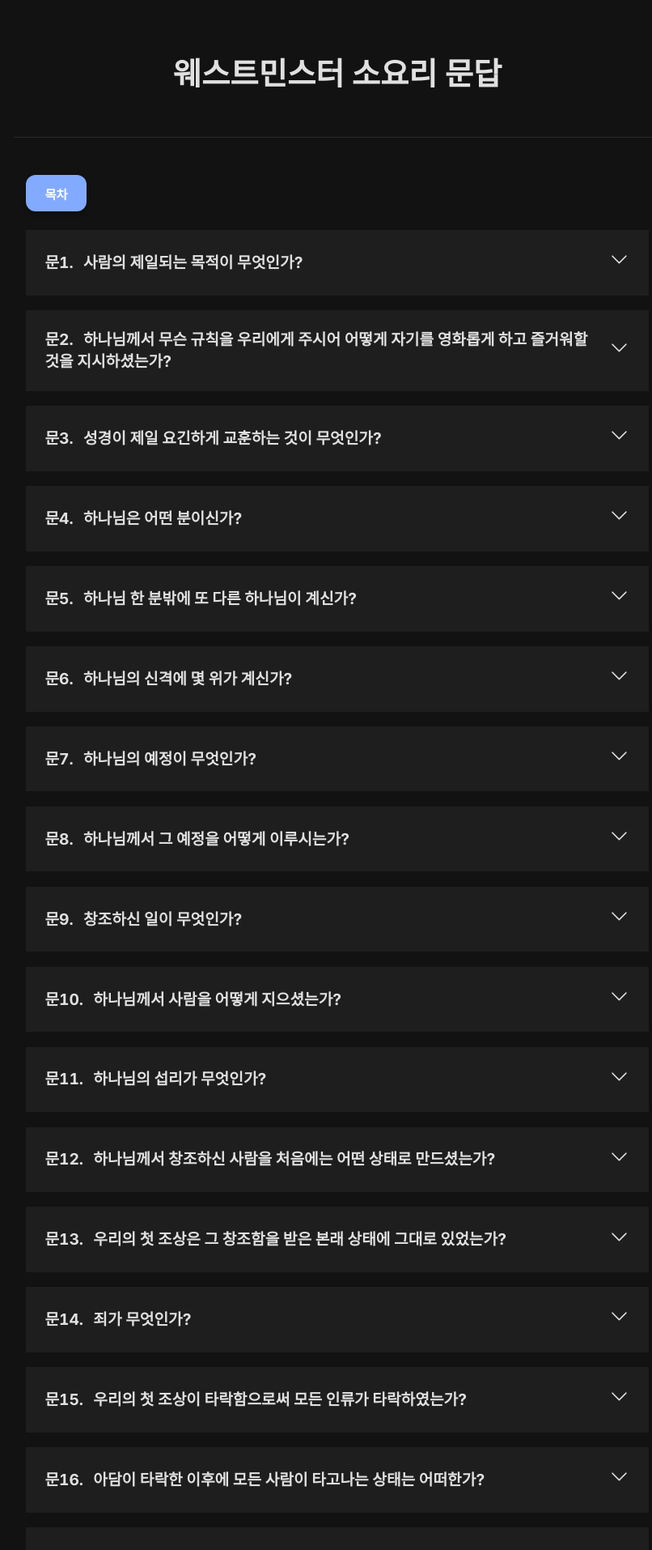
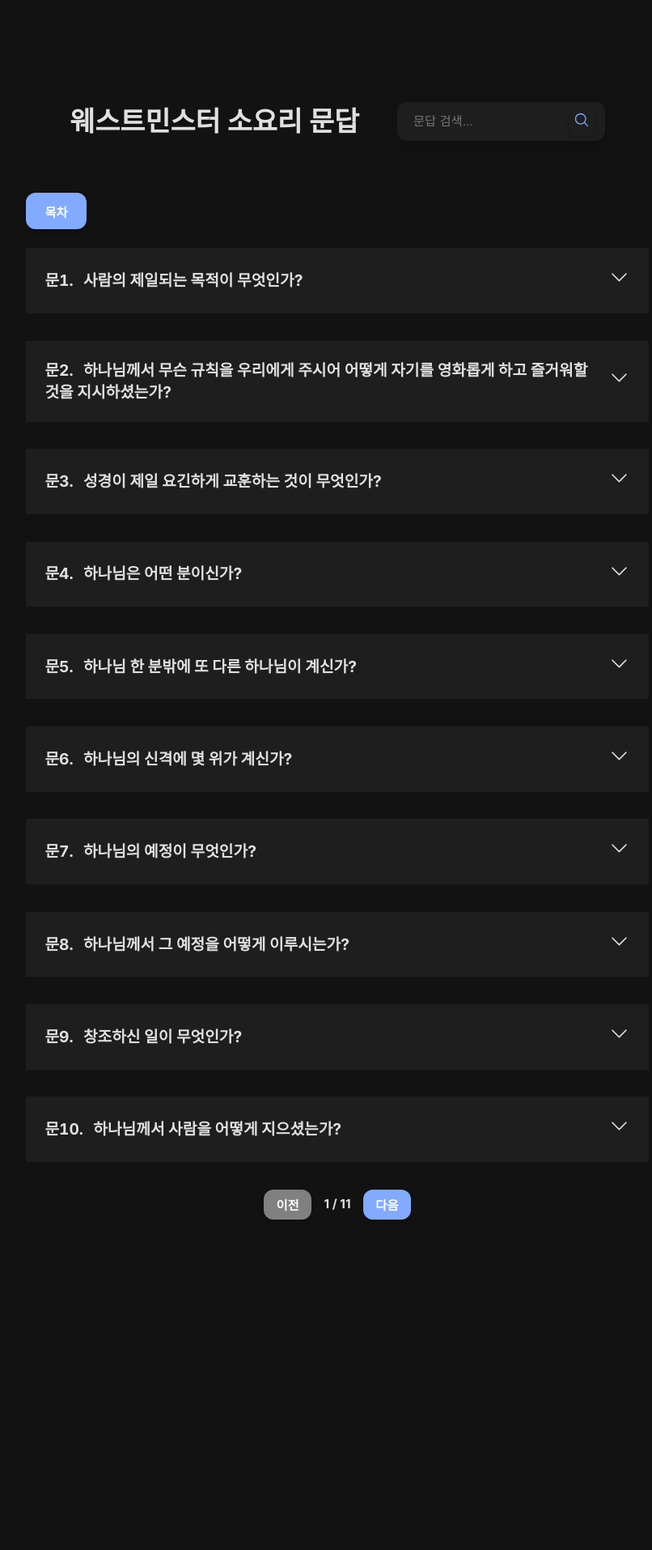
Before and after one commit to BokEumEom/westminster-catechism, a React (Vite) app: page / in a window 1280 px wide. Shown: the top 1914 px of the page at 81% size, without its empty margins (223-1029 px from the left). After the commit the page ends 1567 px from the top, so only its background shows below. Built offline with nearby package versions, Linux system fonts and the light colour scheme.

Commit message:
검색 기능 구현현

```diff
--- a/src/App.jsx
+++ b/src/App.jsx
@@ -1,12 +1,10 @@
 // src/App.jsx
 import { Routes, Route } from 'react-router-dom';
-import Header from './components/Header';
 import Home from './pages/Home';
 
 const App = () => {
   return (
     <div className="app">
-      <Header />
       <Routes>
         <Route path="/" element={<Home />} />
       </Routes>
--- a/src/components/CatechismAccordionList.jsx
+++ b/src/components/CatechismAccordionList.jsx
@@ -1,15 +1,40 @@
-import React, { useRef } from 'react';
+// src/components/CatechismAccordionList.jsx
+import React, { useRef, useState, useEffect } from 'react';
 import CatechismAccordionItem from './CatechismAccordionItem';
 import useCatechismData from '../hooks/useCatechismData';
+import '../styles/CatechismAccordionList.css';
 
-const CatechismAccordionList = React.forwardRef((props, ref) => {
+const CatechismAccordionList = React.forwardRef(({ searchQuery }, ref) => {
   const { catechismData, loading, error } = useCatechismData();
   const itemRefs = useRef([]);
+  const [currentPage, setCurrentPage] = useState(1);
+  const itemsPerPage = 10;
 
+  useEffect(() => {
+    setCurrentPage(1); // 검색 시 첫 페이지로 이동
+  }, [searchQuery]);
+
+  const filteredData = catechismData.filter(
+    (item) =>
+      item.question.toLowerCase().includes(searchQuery.toLowerCase()) ||
+      item.answer.toLowerCase().includes(searchQuery.toLowerCase())
+  );
+
+  const totalPages = Math.ceil(filteredData.length / itemsPerPage);
+
+  // 목차에서 선택한 항목으로 이동
   const scrollToItem = (id) => {
-    const index = catechismData.findIndex((item) => item.id === id);
-    if (itemRefs.current[index]) {
-      itemRefs.current[index].scrollIntoView({ behavior: 'smooth', block: 'start' });
+    const itemIndex = filteredData.findIndex((item) => item.id === id);
+    if (itemIndex !== -1) {
+      const page = Math.ceil((itemIndex + 1) / itemsPerPage);
+      setCurrentPage(page);
+
+      setTimeout(() => {
+        const adjustedIndex = itemIndex % itemsPerPage;
+        if (itemRefs.current[adjustedIndex]) {
+          itemRefs.current[adjustedIndex].scrollIntoView({ behavior: 'smooth', block: 'start' });
+        }
+      }, 300);
     }
   };
 
@@ -19,16 +44,44 @@ const CatechismAccordionList = React.forwardRef((props, ref) => {
 
   if (loading) return <p>데이터 로딩 중...</p>;
   if (error) return <p>오류 발생: {error}</p>;
+  if (filteredData.length === 0) return <p>검색 결과가 없습니다.</p>;
+
+  const currentItems = filteredData.slice((currentPage - 1) * itemsPerPage, currentPage * itemsPerPage);
 
   return (
+    <div className="accordion-container">
       <div className="accordion-list">
-      {catechismData.map((item, index) => (
+        {currentItems.map((item, index) => (
           <CatechismAccordionItem
             key={item.id}
             item={item}
             idRef={(el) => (itemRefs.current[index] = el)}
           />
         ))}
+      </div>
+
+      {/* 페이지네이션 */}
+      {totalPages > 1 && (
+        <div className="pagination">
+          <button
+            className="pagination-btn"
+            onClick={() => setCurrentPage((prev) => Math.max(prev - 1, 1))}
+            disabled={currentPage === 1}
+          >
+            이전
+          </button>
+          <span className="page-info">
+            {currentPage} / {totalPages}
+          </span>
+          <button
+            className="pagination-btn"
+            onClick={() => setCurrentPage((prev) => Math.min(prev + 1, totalPages))}
+            disabled={currentPage === totalPages}
+          >
+            다음
+          </button>
+        </div>
+      )}
     </div>
   );
 });
--- a/src/components/Header.jsx
+++ b/src/components/Header.jsx
@@ -1,11 +1,31 @@
 // src/components/Header.jsx
 import '../styles/Header.css';
+import { useState } from 'react';
+import { MagnifyingGlassIcon } from '@heroicons/react/24/solid';
 
-const Header = () => {
+const Header = ({ onSearch }) => {
+  const [searchText, setSearchText] = useState('');
+
+  const handleSearch = (e) => {
+    e.preventDefault();
+    if (onSearch) onSearch(searchText.trim()); // 공백 제거 후 검색 실행
+  };
+
   return (
     <header className="header">
       <div className="container">
         <h1>웨스트민스터 소요리 문답</h1>
+        <form className="search-form" onSubmit={handleSearch}>
+          <input
+            type="text"
+            placeholder="문답 검색..."
+            value={searchText}
+            onChange={(e) => setSearchText(e.target.value)}
+          />
+          <button type="submit" aria-label="검색">
+            <MagnifyingGlassIcon className="icon-sm" />
+          </button>
+        </form>
       </div>
     </header>
   );
--- a/src/components/TableOfContents.jsx
+++ b/src/components/TableOfContents.jsx
@@ -1,4 +1,3 @@
-// src/components/TableOfContents.jsx
 import { XMarkIcon } from '@heroicons/react/24/solid';
 import useCatechismData from '../hooks/useCatechismData';
 import '../styles/TableOfContents.css';
@@ -23,7 +22,7 @@ const TableOfContents = ({ onClose, onSelect }) => {
             <li
               key={item.id}
               onClick={() => {
-                onSelect(item.id);
+                onSelect(item.id); // 선택한 문항의 페이지로 이동 & 스크롤 적용
                 onClose();
               }}
               role="button"
--- a/src/pages/Home.jsx
+++ b/src/pages/Home.jsx
@@ -2,10 +2,12 @@
 import { useRef, useState } from 'react';
 import CatechismAccordionList from '../components/CatechismAccordionList';
 import TableOfContents from '../components/TableOfContents';
+import Header from '../components/Header';
 
 const Home = () => {
   const accordionRef = useRef();
   const [showTOC, setShowTOC] = useState(false);
+  const [searchQuery, setSearchQuery] = useState('');
 
   const openTOC = () => setShowTOC(true);
   const closeTOC = () => setShowTOC(false);
@@ -18,12 +20,10 @@ const Home = () => {
 
   return (
     <div className="container">
-      {/* 목차 버튼에 'toc-button' 클래스를 추가 */}
-      <button className="toc-button" onClick={openTOC}>목차</button>
-      <CatechismAccordionList ref={accordionRef} />
-      {showTOC && (
-        <TableOfContents onClose={closeTOC} onSelect={handleSelectTOC} />
-      )}
+      <Header onSearch={setSearchQuery} />
+      <button onClick={openTOC} className="toc-button">목차</button>
+      <CatechismAccordionList ref={accordionRef} searchQuery={searchQuery} />
+      {showTOC && <TableOfContents onClose={closeTOC} onSelect={handleSelectTOC} />}
     </div>
   );
 };
--- /dev/null
+++ b/src/styles/CatechismAccordionList.css
@@ -0,0 +1,47 @@
+.accordion-container {
+  display: flex;
+  flex-direction: column;
+  align-items: center;
+}
+
+.accordion-list {
+  width: 100%;
+  max-width: 800px;
+  display: flex;
+  flex-direction: column;
+  gap: 1rem;
+}
+
+.pagination {
+  display: flex;
+  align-items: center;
+  justify-content: center;
+  gap: 1rem;
+  margin-top: 1rem;
+}
+
+.pagination-btn {
+  padding: 0.5rem 1rem;
+  font-size: 1rem;
+  font-weight: 600;
+  background-color: var(--link-color);
+  color: white;
+  border: none;
+  border-radius: var(--border-radius);
+  cursor: pointer;
+  transition: background-color 0.3s ease;
+}
+
+.pagination-btn:hover {
+  background-color: var(--link-hover);
+}
+
+.pagination-btn:disabled {
+  background-color: gray;
+  cursor: not-allowed;
+}
+
+.page-info {
+  font-size: 1rem;
+  font-weight: bold;
+}
--- a/src/styles/Header.css
+++ b/src/styles/Header.css
@@ -1,13 +1,92 @@
-/* src/styles/Header.css */
-header {
+/* 전체 헤더 스타일 */
+.header {
   width: 100%;
   background-color: var(--bg-color);
+  color: var(--text-color);
   text-align: center;
-  border-bottom: 1px solid rgba(255, 255, 255, 0.1);
+  padding: 1rem 0;
+  display: flex;
+  justify-content: space-between;
+  align-items: center;
 }
 
-header h1 {
-  font-size: clamp(1.5rem, 3vw, 2.5rem);
+/* 컨테이너 내부 정렬 */
+.header .container {
+  width: 90%;
+  max-width: 1100px;
+  display: flex;
+  align-items: center;
+  justify-content: space-between;
+}
+
+/* 제목 스타일 */
+.header h1 {
+  font-size: clamp(1.5rem, 3vw, 2.2rem);
   font-weight: 700;
   color: var(--text-color);
+  white-space: nowrap;
 }
+
+/* 검색 폼 */
+.search-form {
+  display: flex;
+  align-items: center;
+  background: var(--card-bg);
+  border-radius: var(--border-radius);
+  padding: 0.4rem 0.8rem;
+  box-shadow: var(--card-shadow);
+}
+
+/* 검색 입력창 */
+.search-form input {
+  border: none;
+  background: transparent;
+  color: var(--text-color);
+  font-size: 1rem;
+  padding: 0.5rem;
+  width: 200px;
+  outline: none;
+}
+
+/* 검색 버튼 */
+.search-form button {
+  border: none;
+  background: none;
+  cursor: pointer;
+  padding: 0.4rem;
+  color: var(--link-color);
+  transition: color var(--transition-speed);
+}
+
+.search-form button:hover {
+  color: var(--link-hover);
+}
+
+/* 아이콘 크기 */
+.icon-sm {
+  width: 20px;
+  height: 20px;
+}
+
+/* 반응형 디자인 (모바일 최적화) */
+@media (max-width: 768px) {
+  .header {
+    flex-direction: column;
+    padding: 1rem;
+  }
+
+  .header .container {
+    flex-direction: column;
+    gap: 0.5rem;
+    width: 100%;
+  }
+
+  .search-form {
+    width: 100%;
+    max-width: 300px;
+  }
+
+  .search-form input {
+    width: 100%;
+  }
+}
```
Lines whose indentation alone changed are shown as unchanged.
